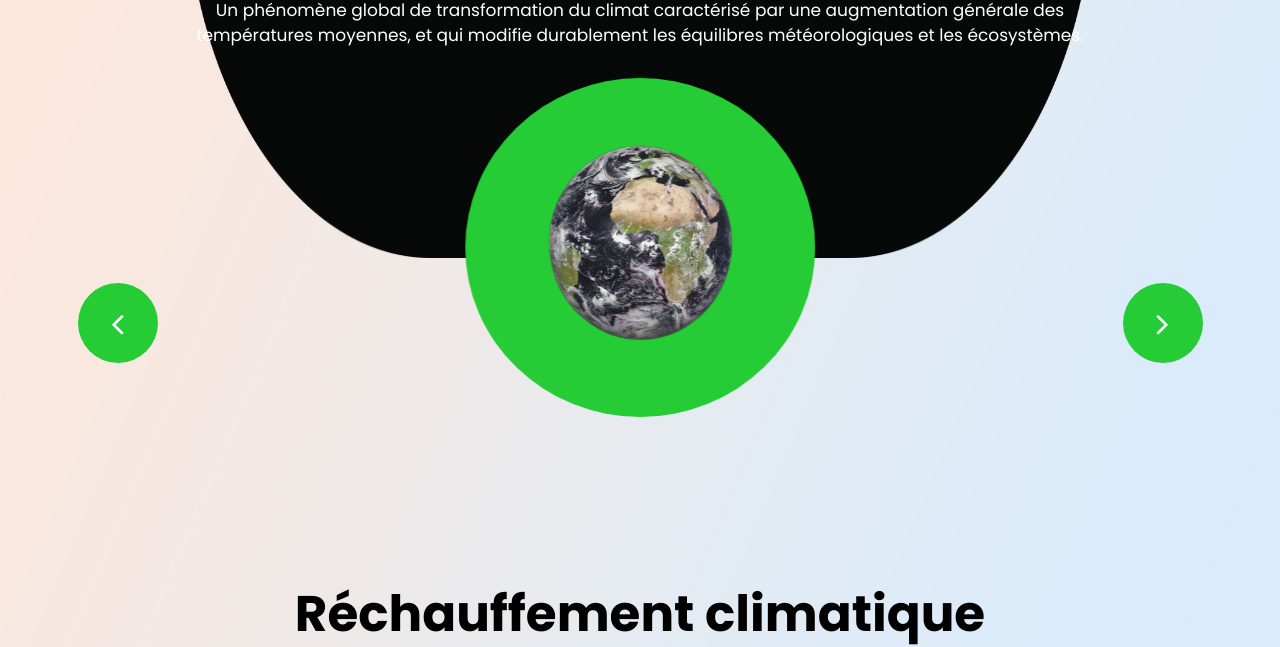
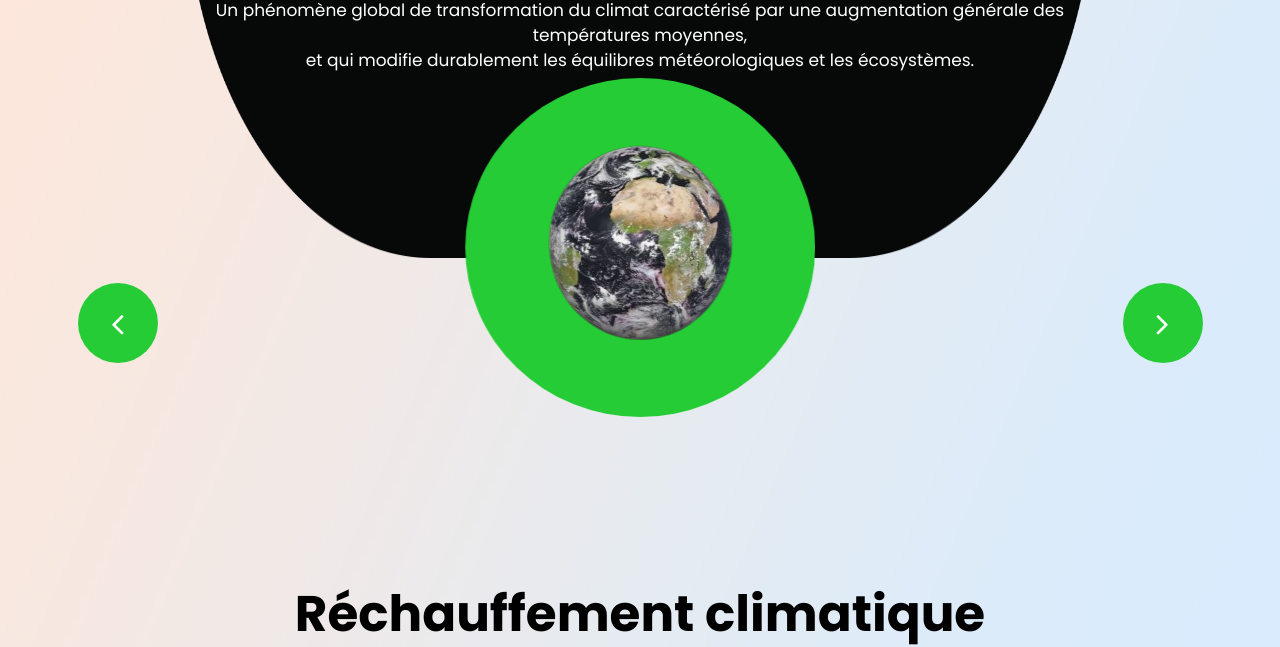
Before and after one commit to AchecheAchraf/nuitinfouxui, a plain HTML site: page index.html in a window 1280 px wide. Shown: the part 159-806 px from the top of the page. Drawn offline with Linux system fonts and the light colour scheme.

Commit message:
last commit1

```diff
--- a/index.html
+++ b/index.html
@@ -65,7 +65,7 @@
                      <figure><img class="sm_n0" src="images/bbnner.png"> <img class="tes_n0" src="images/banner1.jpg"> </figure>
                      <div class="poa_t">
                         <h1>Changement Climatique</h1>
-                        <p>Un phénomène global de transformation du climat caractérisé par une augmentation générale des températures moyennes, et qui modifie durablement les équilibres météorologiques et les écosystèmes.</p>
+                        <p>Un phénomène global de transformation du climat caractérisé par une augmentation générale des températures moyennes,<br> et qui modifie durablement les équilibres météorologiques et les écosystèmes.</p>
                      </div>
                   </div>
                </div>
```
